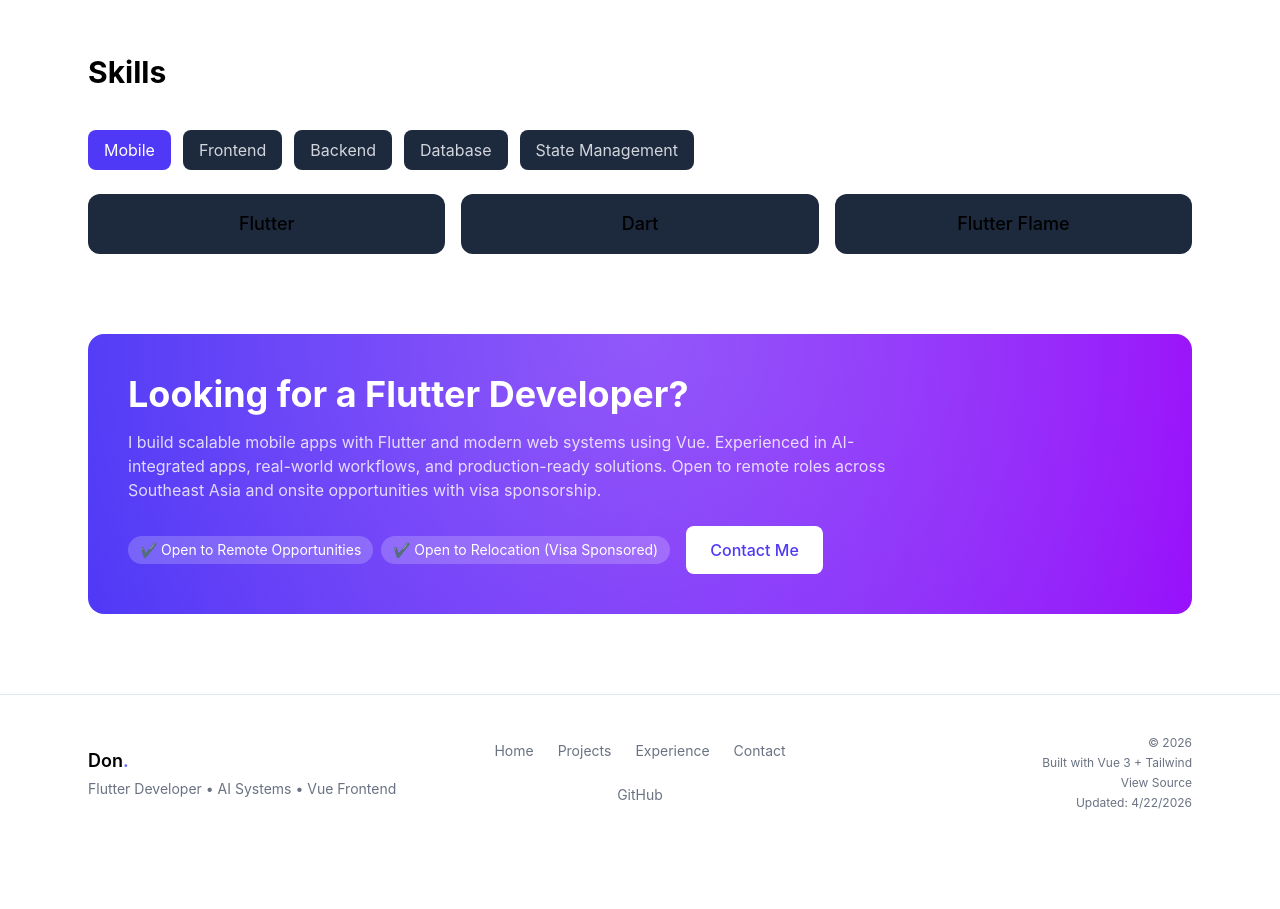
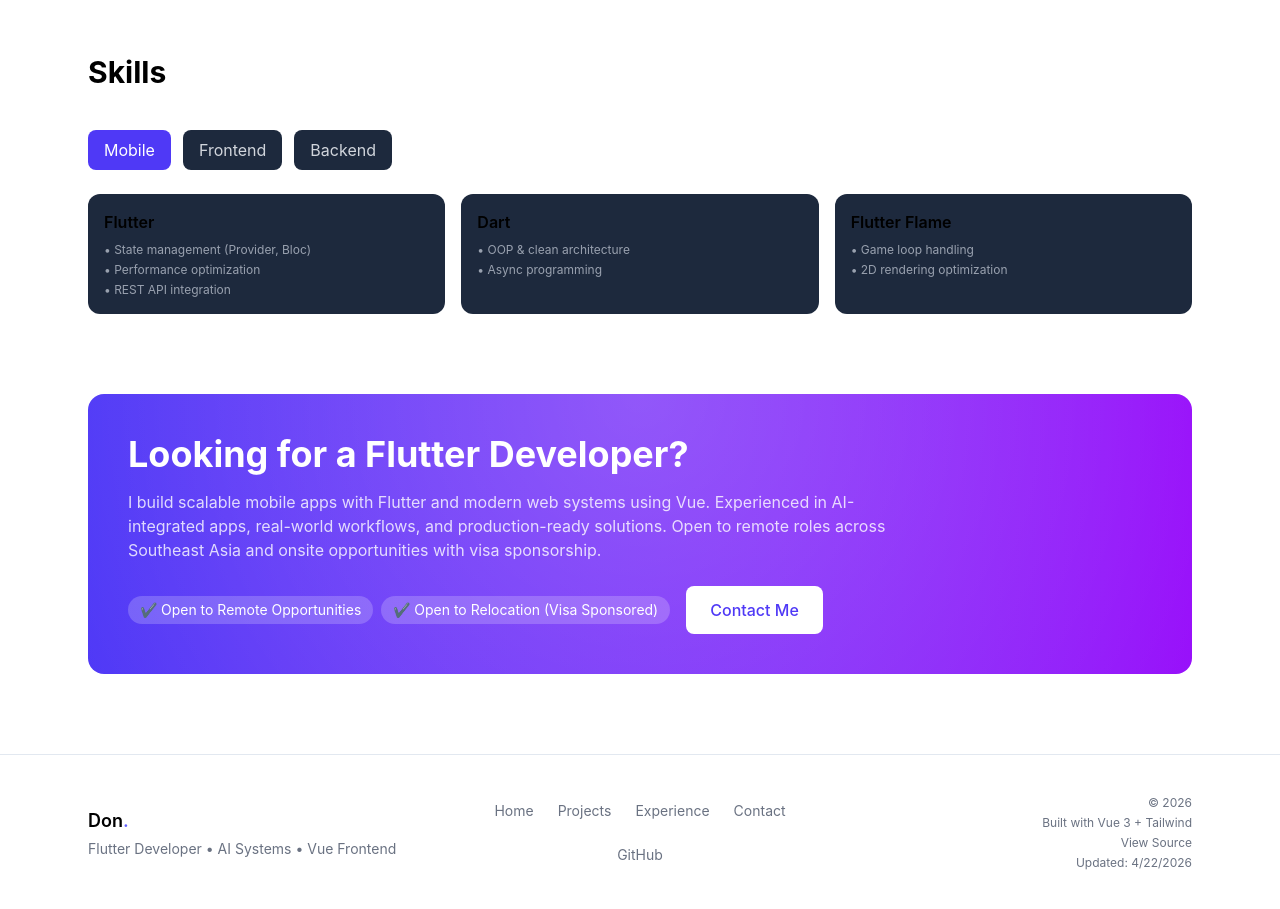
Before and after one commit to donKhant-programmer/donkhant-portfolio, a Vue app: page / in a window 1280 px wide. Shown: the part 1500-2409 px from the top of the page. Before the commit the page ends 2351 px from the top, so only its background shows below. Built offline with nearby package versions, Linux system fonts and the light colour scheme.

Commit message:
skills section ui modify

```diff
--- /dev/null
+++ b/src/data/skills.ts
@@ -0,0 +1,82 @@
+// src/data/skills.ts
+
+export type SkillItem = {
+    name: string;
+    details: string[];
+  };
+
+  export type SkillCategory = {
+    name: string;
+    items: SkillItem[];
+  };
+
+  export const skills: SkillCategory[] = [
+    {
+      name: "Mobile",
+      items: [
+        {
+          name: "Flutter",
+          details: [
+            "State management (Provider, Bloc)",
+            "Performance optimization",
+            "REST API integration",
+          ],
+        },
+        {
+          name: "Dart",
+          details: [
+            "OOP & clean architecture",
+            "Async programming",
+          ],
+        },
+        {
+          name: "Flutter Flame",
+          details: [
+            "Game loop handling",
+            "2D rendering optimization",
+          ],
+        },
+      ],
+    },
+    {
+      name: "Frontend",
+      items: [
+        {
+          name: "Vue",
+          details: [
+            "Composition API",
+            "Vue Router",
+            "API integration",
+          ],
+        },
+        {
+          name: "TypeScript",
+          details: [
+            "Type safety",
+            "Interface design",
+          ],
+        },
+      ],
+    },
+    {
+      name: "Backend",
+      items: [
+        {
+          name: "Laravel",
+          details: [
+            "MVC architecture",
+            "Authentication",
+            "Eloquent ORM",
+          ],
+        },
+        {
+          name: "Firebase",
+          details: [
+            "Auth",
+            "Realtime DB",
+            "Push notifications",
+          ],
+        },
+      ],
+    },
+  ];
--- a/src/features/home/SkillCard.vue
+++ b/src/features/home/SkillCard.vue
@@ -1,15 +1,24 @@
 <template>
   <div
-    class="p-4 bg-slate-800 rounded-xl text-center hover:scale-105 transition cursor-default"
+    class="p-4 bg-slate-800 rounded-xl text-left hover:scale-[1.03] transition"
   >
-    <div class="text-lg font-medium">
-      {{ name }}
+    <div class="font-semibold mb-2">
+      {{ skill.name }}
     </div>
+
+    <ul class="text-xs text-gray-400 space-y-1">
+      <li v-for="(d, i) in skill.details" :key="i">
+        • {{ d }}
+      </li>
+    </ul>
   </div>
 </template>
 
 <script setup lang="ts">
 defineProps<{
-  name: string;
+  skill: {
+    name: string;
+    details: string[];
+  };
 }>();
 </script>
--- a/src/features/home/SkillTabs.vue
+++ b/src/features/home/SkillTabs.vue
@@ -19,7 +19,11 @@
 
     <!-- Content -->
     <div class="grid grid-cols-2 md:grid-cols-3 gap-4">
-      <SkillCard v-for="skill in currentItems" :key="skill" :name="skill" />
+      <SkillCard
+  v-for="skill in currentItems"
+  :key="skill.name"
+  :skill="skill"
+/>
     </div>
   </div>
 </template>
@@ -28,9 +32,14 @@
 import { ref, computed } from "vue";
 import SkillCard from "./SkillCard.vue";
 
+type SkillItem = {
+  name: string;
+  details: string[];
+};
+
 type Category = {
   name: string;
-  items: string[];
+  items: SkillItem[];
 };
 
 const props = defineProps<{
--- a/src/features/home/SkillsSection.vue
+++ b/src/features/home/SkillsSection.vue
@@ -8,27 +8,5 @@
 
 <script setup lang="ts">
 import SkillTabs from "./SkillTabs.vue";
-
-const skills = [
-  {
-    name: "Mobile",
-    items: ["Flutter", "Dart", "Flutter Flame"],
-  },
-  {
-    name: "Frontend",
-    items: ["Vue", "TypeScript", "JavaScript"],
-  },
-  {
-    name: "Backend",
-    items: ["PHP", "Laravel", "Firebase"],
-  },
-  {
-    name: "Database",
-    items: ["MySQL", "SQLite"],
-  },
-  {
-    name: "State Management",
-    items: ["Provider", "Bloc"],
-  },
-];
+import { skills } from "@/data/skills";
 </script>
```
Also changed, not shown: 1 other file (tests, documents, lock files or other folders).
